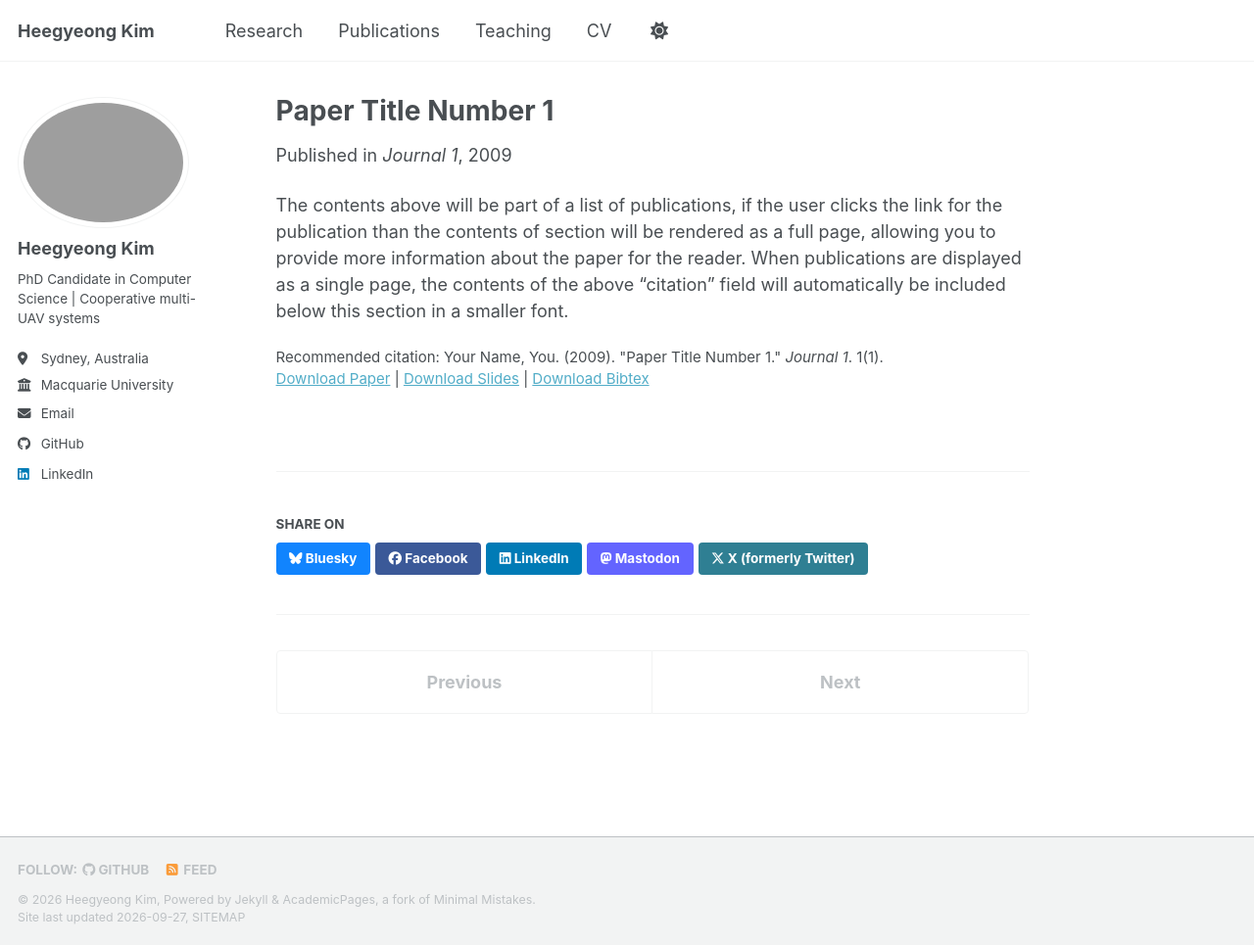
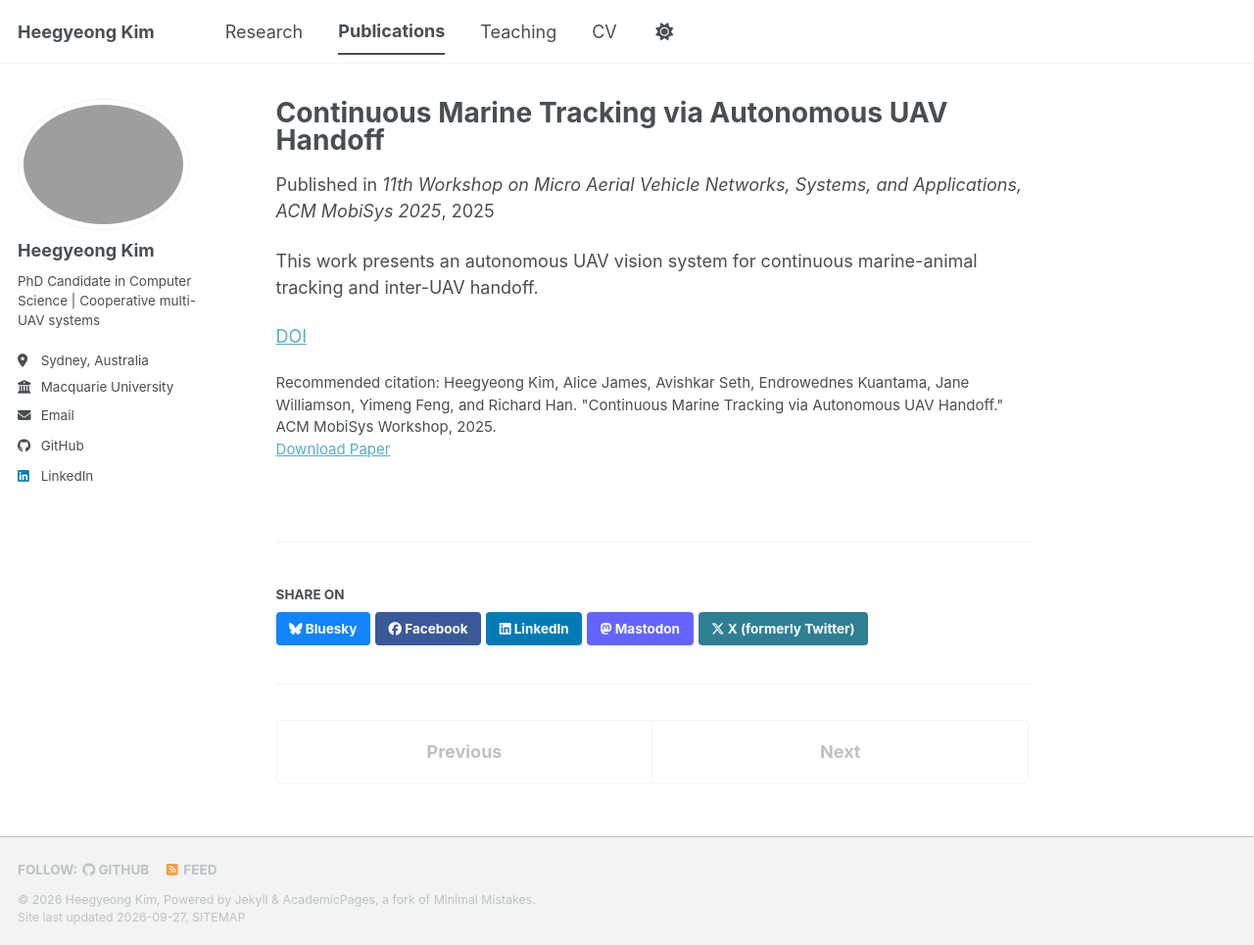
Before and after one commit to HeegyeongK/heegyeongk.github.io, a Jekyll site: the page built from _publications/2009-10-01-paper-title-number-1.md, in a window 1280 px wide and 965 px high. Shown: the whole window at 98% size. Built offline with Jekyll 4.4.1, drawn with Linux system fonts in a browser that asks for light colours; a style sheet for code colours, icons or effects is not loaded.

Commit message:
Customize _publications/2009-10-01-paper-title-number-1.md

```diff
--- a/_publications/2009-10-01-paper-title-number-1.md
+++ b/_publications/2009-10-01-paper-title-number-1.md
@@ -1,14 +1,15 @@
 ---
-title: "Paper Title Number 1"
+title: "Continuous Marine Tracking via Autonomous UAV Handoff"
 collection: publications
-category: manuscripts
-permalink: /publication/2009-10-01-paper-title-number-1
-excerpt: 'This paper is about the number 1. The number 2 is left for future work.'
-date: 2009-10-01
-venue: 'Journal 1'
-slidesurl: 'https://academicpages.github.io/files/slides1.pdf'
-paperurl: 'https://academicpages.github.io/files/paper1.pdf'
-bibtexurl: 'https://academicpages.github.io/files/bibtex1.bib'
-citation: 'Your Name, You. (2009). &quot;Paper Title Number 1.&quot; <i>Journal 1</i>. 1(1).'
+category: conferences
+permalink: /publications/dronet/
+excerpt: "Continuous visual tracking of marine animals using autonomous handoff between UAVs."
+date: 2025-06-01
+venue: "11th Workshop on Micro Aerial Vehicle Networks, Systems, and Applications, ACM MobiSys 2025"
+paperurl: "https://doi.org/10.1145/3711875.3737661"
+citation: "Heegyeong Kim, Alice James, Avishkar Seth, Endrowednes Kuantama, Jane Williamson, Yimeng Feng, and Richard Han. &quot;Continuous Marine Tracking via Autonomous UAV Handoff.&quot; ACM MobiSys Workshop, 2025."
 ---
-The contents above will be part of a list of publications, if the user clicks the link for the publication than the contents of section will be rendered as a full page, allowing you to provide more information about the paper for the reader. When publications are displayed as a single page, the contents of the above "citation" field will automatically be included below this section in a smaller font.
+
+This work presents an autonomous UAV vision system for continuous marine-animal tracking and inter-UAV handoff.
+
+[DOI](https://doi.org/10.1145/3711875.3737661)
```
